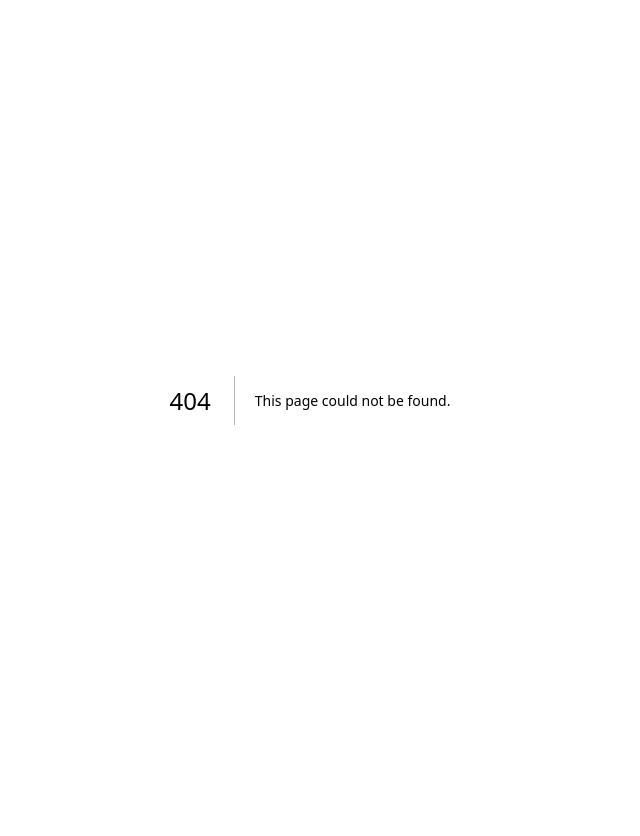
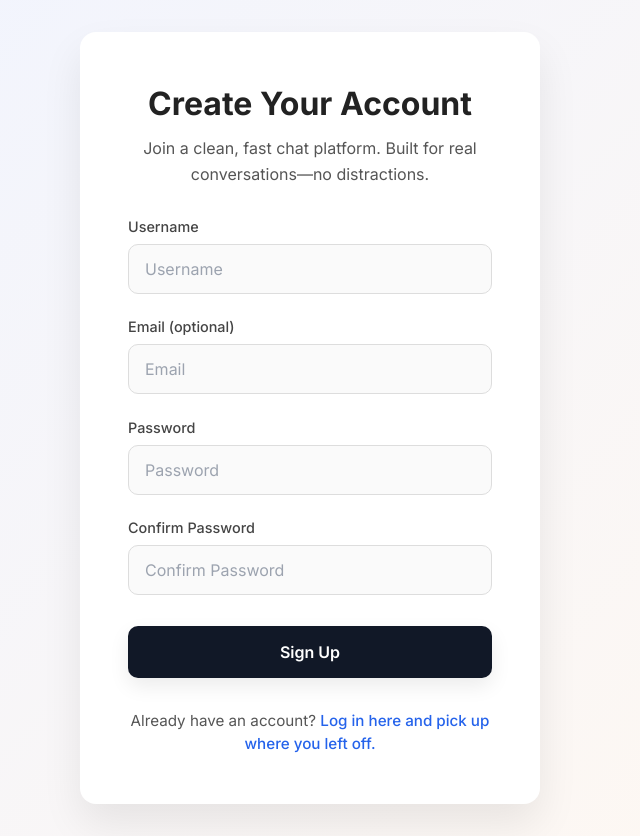
Before and after one commit to puneetshukla14/authpages, a Next.js app: page /signup in a window 1280 px wide. Before the commit this address had no page. Shown: the whole page, without its empty margins (330-970 px from the left). Before the commit the page ends 800 px from the top, so only its background shows below. Built offline with nearby package versions, Linux system fonts and the light colour scheme.

Commit message:
Create page.tsx

```diff
--- /dev/null
+++ b/app/signup/page.tsx
@@ -0,0 +1,216 @@
+'use client';
+
+import { useEffect, useState } from 'react';
+import { useRouter } from 'next/navigation';
+
+export default function SignupPage() {
+  const router = useRouter();
+  const [form, setForm] = useState({
+    username: '',
+    email: '',
+    password: '',
+    confirmPassword: '',
+  });
+  const [error, setError] = useState('');
+  const [fadeIn, setFadeIn] = useState(false);
+
+  useEffect(() => {
+    const timer = setTimeout(() => setFadeIn(true), 100);
+    return () => clearTimeout(timer);
+  }, []);
+
+  const handleSubmit = async (e: React.FormEvent) => {
+    e.preventDefault();
+    setError('');
+
+    if (form.password !== form.confirmPassword) {
+      setError('Passwords do not match');
+      return;
+    }
+
+    try {
+      const res = await fetch('/api/auth/signup', {
+        method: 'POST',
+        headers: { 'Content-Type': 'application/json' },
+        body: JSON.stringify(form),
+      });
+
+      if (res.ok) {
+        router.push('/setup-profile');
+      } else {
+        setError('Signup failed. Try a different username.');
+      }
+    } catch {
+      setError('Something went wrong. Please try again later.');
+    }
+  };
+
+  return (
+    <main
+      style={{
+        ...styles.container,
+        opacity: fadeIn ? 1 : 0,
+        transform: fadeIn ? 'translateY(0)' : 'translateY(20px)',
+        transition: 'opacity 0.6s ease, transform 0.6s ease',
+      }}
+    >
+      <div style={styles.card}>
+        <h1 style={styles.title}>Create Your Account</h1>
+        <p style={styles.subtitle}>
+          Join a clean, fast chat platform. Built for real conversations—no distractions.
+        </p>
+
+<form onSubmit={handleSubmit} style={styles.form}>
+  <div style={styles.inputGroup}>
+    <label style={styles.label}>Username</label>
+    <input
+      type="text"
+      placeholder="Username"
+      value={form.username}
+      onChange={(e) => setForm({ ...form, username: e.target.value })}
+      style={styles.input}
+      required
+    />
+  </div>
+
+  <div style={styles.inputGroup}>
+    <label style={styles.label}>Email (optional)</label>
+    <input
+      type="email"
+      placeholder="Email"
+      value={form.email ?? ''}
+      onChange={(e) => setForm({ ...form, email: e.target.value })}
+      style={styles.input}
+    />
+  </div>
+
+  <div style={styles.inputGroup}>
+    <label style={styles.label}>Password</label>
+    <input
+      type="password"
+      placeholder="Password"
+      value={form.password}
+      onChange={(e) => setForm({ ...form, password: e.target.value })}
+      style={styles.input}
+      required
+    />
+  </div>
+
+  <div style={styles.inputGroup}>
+    <label style={styles.label}>Confirm Password</label>
+    <input
+      type="password"
+      placeholder="Confirm Password"
+      value={form.confirmPassword}
+      onChange={(e) => setForm({ ...form, confirmPassword: e.target.value })}
+      style={styles.input}
+      required
+    />
+  </div>
+
+  {error && <p style={styles.error}>{error}</p>}
+
+  <button type="submit" style={styles.button}>
+    Sign Up
+  </button>
+</form>
+
+        <p style={styles.footerText}>
+          Already have an account?{' '}
+          <a href="/login" style={styles.link}>
+            Log in here and pick up where you left off.
+          </a>
+        </p>
+      </div>
+    </main>
+  );
+}
+
+const styles = {
+  container: {
+    minHeight: '100vh',
+    background: 'linear-gradient(135deg, #f0f4ff, #fff8f1)',
+    display: 'flex',
+    alignItems: 'center',
+    justifyContent: 'center',
+    padding: '2rem',
+    fontFamily: `'Inter', sans-serif`,
+  },
+  card: {
+    backgroundColor: '#ffffff',
+    padding: '3rem',
+    borderRadius: '16px',
+    width: '100%',
+    maxWidth: '460px',
+    boxShadow: '0 20px 40px rgba(0, 0, 0, 0.08)',
+    transition: 'box-shadow 0.3s ease',
+  },
+  title: {
+    fontSize: '2rem',
+    fontWeight: 700,
+    textAlign: 'center' as const,
+    color: '#222',
+    marginBottom: '0.5rem',
+  },
+  subtitle: {
+    fontSize: '1rem',
+    color: '#555',
+    textAlign: 'center' as const,
+    marginBottom: '1.8rem',
+    lineHeight: '1.6',
+  },
+  form: {
+    display: 'flex',
+    flexDirection: 'column' as const,
+    gap: '1.4rem',
+  },
+  inputGroup: {
+    display: 'flex',
+    flexDirection: 'column' as const,
+  },
+  label: {
+    marginBottom: '0.4rem',
+    fontSize: '0.9rem',
+    fontWeight: 500,
+    color: '#444',
+  },
+  input: {
+    padding: '0.75rem 1rem',
+    fontSize: '1rem',
+    borderRadius: '10px',
+    border: '1px solid #ddd',
+    backgroundColor: '#fafafa',
+    transition: 'border-color 0.2s ease, box-shadow 0.2s ease',
+    outline: 'none',
+  },
+  button: {
+    marginTop: '0.5rem',
+    padding: '0.9rem',
+    backgroundColor: '#111827',
+    color: '#fff',
+    fontSize: '1rem',
+    fontWeight: 600,
+    border: 'none',
+    borderRadius: '10px',
+    cursor: 'pointer',
+    boxShadow: '0 8px 20px rgba(0, 0, 0, 0.08)',
+    transition: 'background 0.3s ease, transform 0.2s ease',
+  },
+  error: {
+    color: '#e11d48',
+    fontSize: '0.9rem',
+    marginTop: '-0.8rem',
+    textAlign: 'left' as const,
+  },
+  footerText: {
+    marginTop: '2rem',
+    fontSize: '0.95rem',
+    textAlign: 'center' as const,
+    color: '#555',
+  },
+  link: {
+    color: '#2563eb',
+    textDecoration: 'none',
+    fontWeight: 500,
+  },
+} as const;
```
